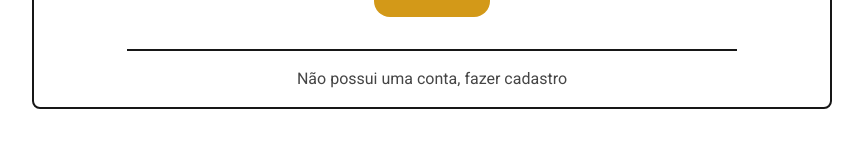
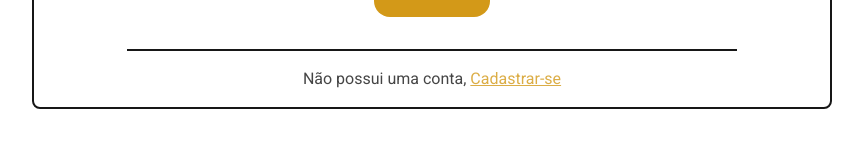
Before and after one commit to Nmora511/TeleBank, a Next.js app: page /login in a window 1280 px wide. Shown: the part 604-752 px from the top of the page, without its empty margins (208-1071 px from the left). Built offline with nearby package versions, Linux system fonts and the light colour scheme; no server answers.

Commit message:
feat: simple changes

```diff
--- a/src/app/home/page.tsx
+++ b/src/app/home/page.tsx
@@ -9,6 +9,7 @@ import { motion } from "framer-motion";
 import Card from "@/components/homeComponents/Card";
 import { friends, friendsProps } from "@/types/api/friendsProps";
 import Loading from "@/components/UtilComponents/Loading";
+import LayoutNavBar from "../layoutNavBar";
 
 export default function Home() {
   const router = useRouter();
@@ -75,6 +76,7 @@ export default function Home() {
       <Loading />
     </div>
   ) : (
+    <LayoutNavBar>
       <motion.div
         initial={{ opacity: 0, y: 40 }}
         animate={{ opacity: 1, y: 0 }}
@@ -89,22 +91,12 @@ export default function Home() {
           </h1>
         </div>
 
-      <motion.div className="w-full h-full flex flex-col items-center text-center">
-        {" "}
+        <motion.div className="w-full h-fit flex flex-col items-center text-center pb-32">
           {friendsList.map((friend) => {
             return <Card key={friend.username} friend={friend} />;
           })}
         </motion.div>
-
-      <button
-        onClick={() => {
-          localStorage.removeItem("auth-token");
-          router.push("/");
-        }}
-        className="bg-[var(--primary-yellow)] mb-4 hover:bg-[var(--secondary-yellow)] active:bg-[var(--tertiary-yellow)] font-bold p-4 rounded-2xl"
-      >
-        Limpar LocalStorage
-      </button>
       </motion.div>
+    </LayoutNavBar>
   );
 }
--- a/src/app/login/page.tsx
+++ b/src/app/login/page.tsx
@@ -106,14 +106,24 @@ export default function Login() {
 
             <span className="border border-[var(--foreground)] bg-[var(--foreground)] w-[80%]" />
 
+            <div className="flex">
               <a
                 onClick={() => {
                   router.push("/sign-up");
                 }}
                 className="cursor-pointer opacity-80"
               >
-              Não possui uma conta, fazer cadastro
+                Não possui uma conta,&nbsp;
               </a>
+              <a
+                onClick={() => {
+                  router.push("/sign-up");
+                }}
+                className="cursor-pointer opacity-80 text-[var(--primary-yellow)] underline"
+              >
+                Cadastrar-se
+              </a>
+            </div>
           </div>
         </div>
       </div>
--- a/src/app/sign-up/page.tsx
+++ b/src/app/sign-up/page.tsx
@@ -126,14 +126,24 @@ export default function SignUp() {
 
             <span className="border border-[var(--foreground)] bg-[var(--foreground)] w-[80%]" />
 
+            <div>
               <a
                 onClick={() => {
                   router.push("/login");
                 }}
                 className="cursor-pointer opacity-80"
               >
-              Já possui uma conta, Logar-se
+                Já possui uma conta,&nbsp;
               </a>
+              <a
+                onClick={() => {
+                  router.push("/login");
+                }}
+                className="cursor-pointer opacity-80 text-[var(--primary-yellow)] underline"
+              >
+                Logar-se
+              </a>
+            </div>
           </div>
         </div>
       </div>
```
Lines whose indentation alone changed are shown as unchanged.
